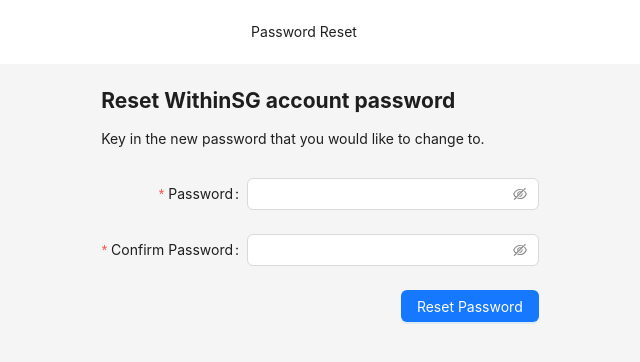
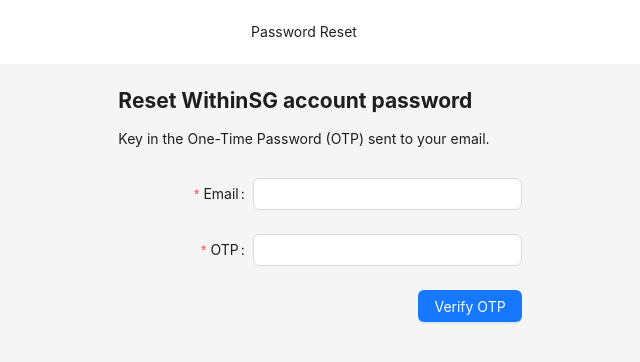
Before and after one commit to tt02-capstone/tt02-admin-portal, a React (Create React App) app: page /passwordreset in a window 1280 px wide. Shown: the top 362 px of the page, without its empty margins (336-976 px from the left). Built offline with nearby package versions, Linux system fonts and the light colour scheme.

Commit message:
Update password reset for internal staff

```diff
--- a/src/components/Navbar.js
+++ b/src/components/Navbar.js
@@ -8,7 +8,7 @@
 
     return (
         <Sider
-            theme="dark"
+            theme="light"
             breakpoint="lg"
             collapsedWidth="80"
             onCollapse={(collapsed, type) => {
@@ -18,7 +18,7 @@
             collapsible collapsed={collapsed}
         >
             <Menu
-                theme="dark"
+                theme="light"
                 defaultSelectedKeys={['1']}
                 mode="inline"
                 selectedKeys={[props.currentTab]}
--- a/src/pages/PasswordReset/PasswordReset.js
+++ b/src/pages/PasswordReset/PasswordReset.js
@@ -12,7 +12,7 @@
 import { useNavigate } from 'react-router-dom';
 import { ToastContainer, toast } from 'react-toastify';
 import 'react-toastify/dist/ReactToastify.css';
-import { passwordResetStageTwo } from '../../redux/adminRedux';
+import { passwordResetStageTwo, passwordResetStageThree } from '../../redux/adminRedux';
 
 const formItemLayout = {
   labelCol: {
@@ -58,20 +58,44 @@
 }
 
 function PasswordReset() {
-  const [form] = Form.useForm();
+  const [otpForm] = Form.useForm();
+  const [passwordResetForm] = Form.useForm();
   const navigate = useNavigate(); // route navigation
   const [loading, setLoading] = useState(false);
 
-  async function onFinish(values) {
+  const [email, setEmail] = useState("");
+  const [otpVerified, setOtpVerified] = useState(false);
+
+  async function handleOtpVerification(values) {
     setLoading(true);
-    let response = await passwordResetStageTwo(new URLSearchParams(document.location.search)
-      .get('token'), values.password);
+    let response = await passwordResetStageTwo(values.email, values.otp);
+    if (response.status) {
+      toast.success('OTP verified successfully.', {
+        position: toast.POSITION.TOP_RIGHT,
+        autoClose: 1500
+      });
+      setEmail(values.email);
+      setLoading(false);
+      setOtpVerified(true);
+    } else {
+      toast.error(response.data.errorMessage, {
+        position: toast.POSITION.TOP_RIGHT,
+        autoClose: 1500
+      });
+      setLoading(false);
+      setOtpVerified(false);
+    }
+  }
+
+  async function handlePasswordReset(values) {
+    setLoading(true);
+    let response = await passwordResetStageThree(email, values.password);
     if (response.status) {
       toast.success('Password changed successfully.', {
         position: toast.POSITION.TOP_RIGHT,
         autoClose: 1500
       });
-      form.resetFields();
+      passwordResetForm.resetFields();
       setLoading(false);
       setTimeout(() => {
         navigate('/')
@@ -90,15 +114,67 @@
       <CustomHeader text={"Password Reset"} />
       <Row align='middle' justify='center'>
         <Spin tip="Processing Request" size="large" spinning={loading}>
+          {!otpVerified ? (
+            <Content style={styles.content}>
+              <h2>Reset WithinSG account password</h2>
+              <p>Key in the One-Time Password (OTP) sent to your email.</p>
+              <br />
+              <Form
+                {...formItemLayout}
+                form={otpForm}
+                name="otpVerification"
+                onFinish={handleOtpVerification}
+                style={{
+                  maxWidth: 600,
+                }}
+                scrollToFirstError
+              >
+                <Form.Item
+                  name="email"
+                  label="Email"
+                  rules={[
+                    {
+                      required: true,
+                      message: "Email is required",
+                    },
+                  ]}
+                >
+                  <Input />
+                </Form.Item>
+
+                <Form.Item
+                  name="otp"
+                  label="OTP"
+                  rules={[
+                    {
+                      required: true,
+                      message: "OTP is required",
+                    },
+                  ]}
+                >
+                  <Input />
+                </Form.Item>
+
+                <Form.Item {...tailFormItemLayout}>
+                  <div style={{ textAlign: "right" }}>
+                    <Button type="primary" htmlType="submit" loading={loading}>
+                      Verify OTP
+                    </Button>
+                  </div>
+                </Form.Item>
+                <ToastContainer />
+              </Form>
+            </Content>
+          ) : (
             <Content style={styles.content}>
               <h2>Reset WithinSG account password</h2>
               <p>Key in the new password that you would like to change to.</p>
               <br />
               <Form
                 {...formItemLayout}
-              form={form}
+                form={passwordResetForm}
                 name="passwordReset"
-              onFinish={onFinish}
+                onFinish={handlePasswordReset}
                 style={{
                   maxWidth: 600,
                 }}
@@ -149,6 +225,8 @@
                 <ToastContainer />
               </Form>
             </Content>
+          )}
+
         </Spin>
       </Row>
     </Layout>
--- a/src/redux/adminRedux.js
+++ b/src/redux/adminRedux.js
@@ -61,10 +61,10 @@
     });
 }
 
-export async function passwordResetStageTwo(token, password) {
-  return await axios.post(`${staffURL}/passwordResetStageTwo/${token}/${password}`)
+export async function passwordResetStageTwo(email, otp) {
+  return await axios.post(`${staffURL}/passwordResetStageTwo/${email}/${otp}`)
       .then((response) => {
-      if (response.data.httpStatusCode === 400 || response.data.httpStatusCode === 422) { // error
+          if (response.data.httpStatusCode === 400 || response.data.httpStatusCode === 404 || response.data.httpStatusCode === 422) {
               return { status: false, data: response.data };
           } else {
               return { status: true, data: response.data };
@@ -74,3 +74,17 @@
           console.error("AdminRedux passwordResetStageTwo Error : ", error);
       });
 }
+
+export async function passwordResetStageThree(email, password) {
+  return await axios.post(`${staffURL}/passwordResetStageThree/${email}/${password}`)
+      .then((response) => {
+          if (response.data.httpStatusCode === 400 || response.data.httpStatusCode === 404 || response.data.httpStatusCode === 422) {
+              return { status: false, data: response.data };
+          } else {
+              return { status: true, data: response.data };
+          }
+      })
+      .catch((error) => {
+          console.error("AdminRedux passwordResetStageThree Error : ", error);
+      });
+}
```
Lines whose indentation alone changed are shown as unchanged.
